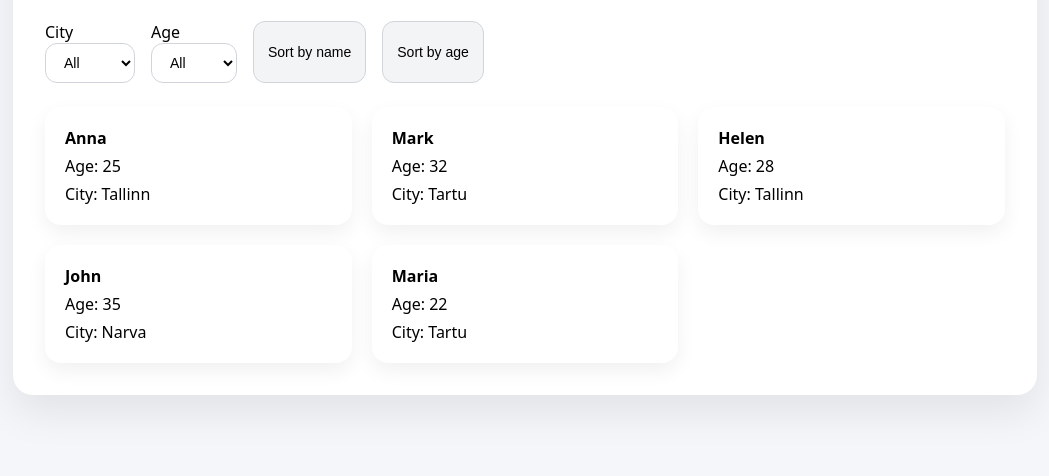
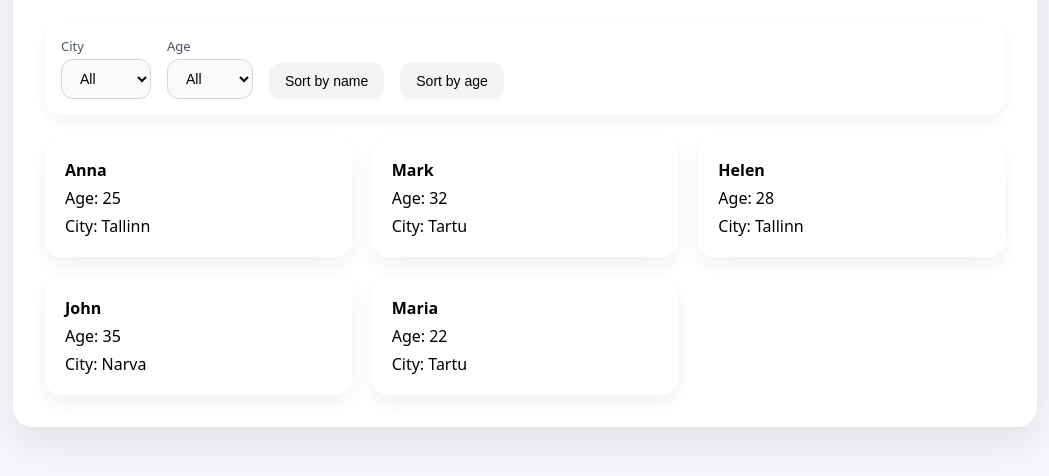
Before and after one commit to karolina-webdev/minimal-data-dashboard-v2, a plain HTML site: page index.html in a window 1280 px wide. Shown: the part 136-612 px from the top of the page, without its empty margins (115-1164 px from the left). Drawn offline with Linux system fonts and the light colour scheme.

Commit message:
Add styles for controls bar and buttons
Added styles for controls bar and its elements.

```diff
--- a/style.css
+++ b/style.css
@@ -81,3 +81,49 @@ button: hover {
   grid-template-columns: repeat(auto-fill, minmax(240px, 1fr));
   gap: 20px;
 }
+/* Controls bar upgrade */
+.controls {
+  display: flex;
+  flex-wrap: wrap;
+  gap: 16px;
+  margin-bottom: 24px;
+  padding: 16px;
+  background: #ffffff;
+  border-radius: 16px;
+  box-shadow: 0 6px 16px rgba(0,0,0,0.05);
+  align-items: flex-end;
+}
+
+.control-group label {
+  font-size: 13px;
+  color: #4b5563;
+  margin-bottom: 4px;
+}
+
+select {
+  background: #f9fafb;
+  border: 1px solid #d1d5db;
+  border-radius: 12px;
+  padding: 10px 14px;
+  font-size: 14px;
+  transition: 0.2s;
+}
+
+select:hover {
+  border-color: #9ca3af;
+}
+
+button {
+  padding: 10px 16px;
+  border-radius: 12px;
+  border: none;
+  background: #f3f4f6;
+  font-size: 14px;
+  cursor: pointer;
+  transition: 0.2s;
+}
+
+button:hover {
+  background: #e5e7eb;
+  transform: translateY(-2px);
+}
```
